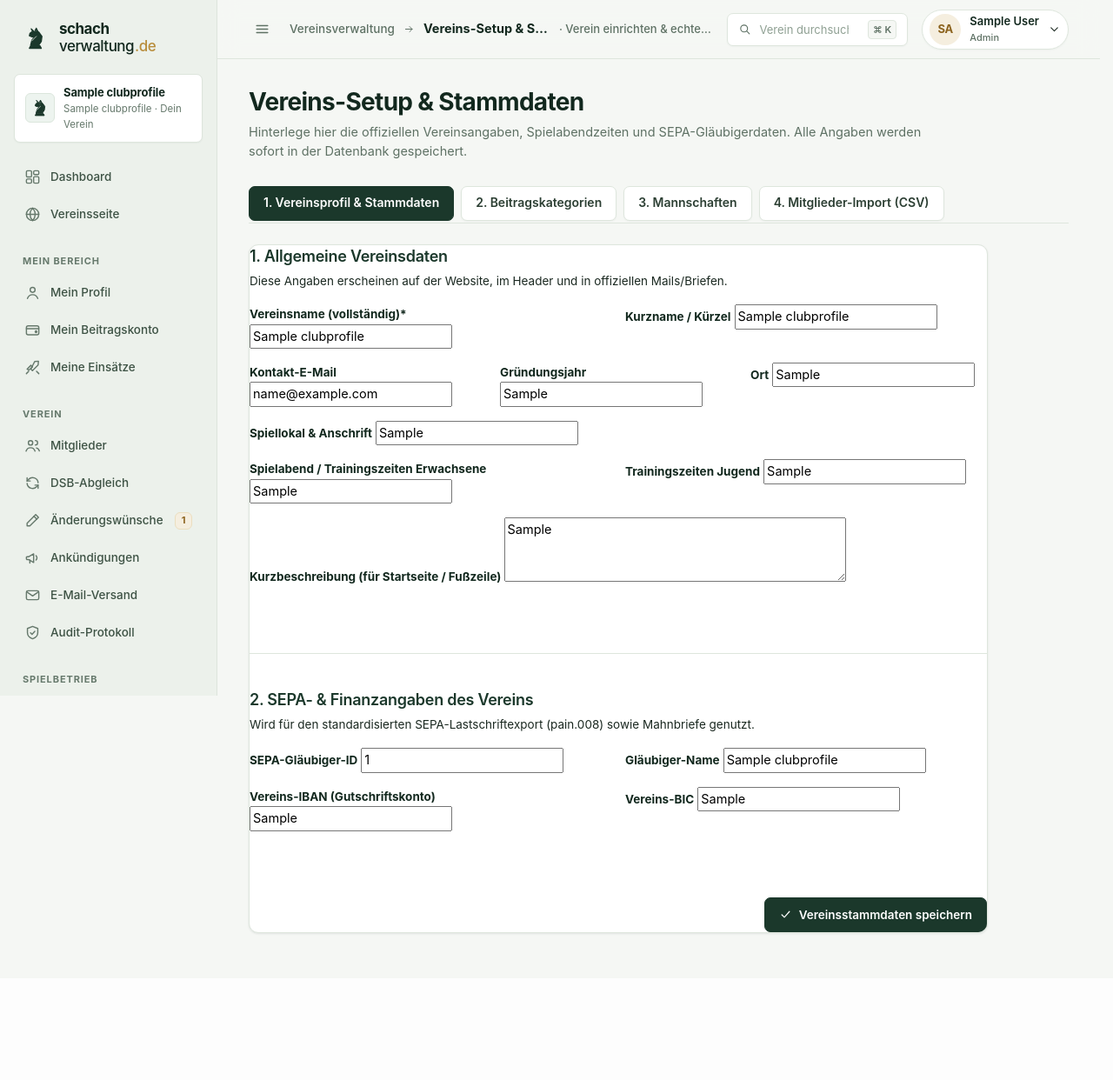
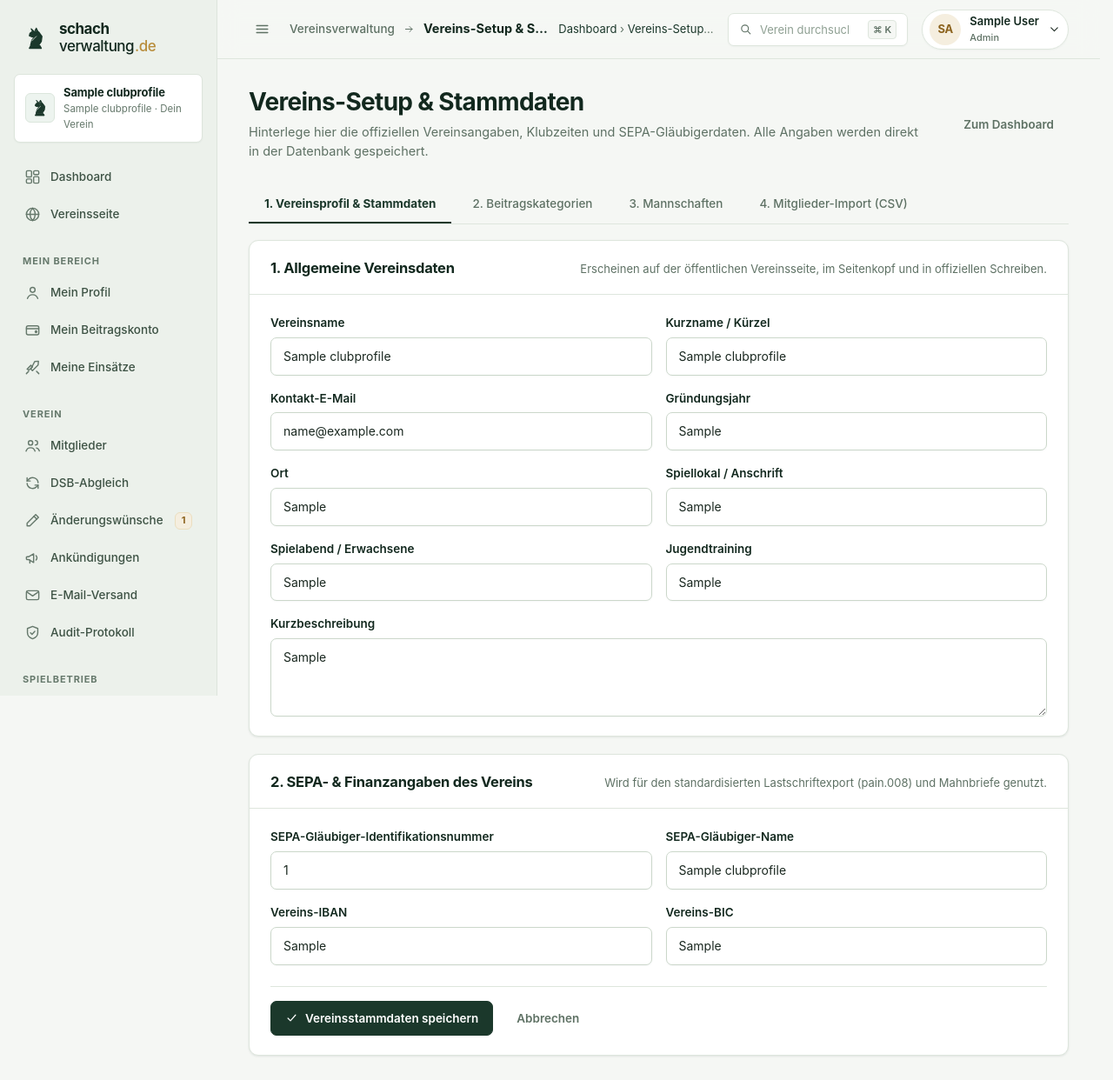
Before and after one commit to vibeCodeDE/chessclub, a Django app: page /verein/setup/ in a window 1280 px wide. Shown: the whole page at 87% size. Before the commit the page ends 1075 px from the top, so only its background shows below. Run offline with Django 5.2, Linux system fonts and the light colour scheme; a user stored in the database is signed in; data comes from the database, SQL or seed files in the repository; tables that the repository leaves empty hold one stand-in row (values such as "Sample post").

Commit message:
feat(setup): UI-Harmonisierung fuer Vereins-Setup und Bereinigung des CSV-Import-Zeilenmappings

```diff
--- a/core/templates/core/includes/setup_nav.html
+++ b/core/templates/core/includes/setup_nav.html
@@ -1,14 +1,6 @@
-<div class="tabs-nav" style="display:flex;gap:8px;border-bottom:1px solid var(--border);margin-bottom:24px;overflow-x:auto;padding-bottom:2px">
-  <a href="{% url 'core:club_setup_profile' %}" class="btn {% if aktiver_reiter == 'profil' %}button button-primary{% else %}button button-secondary secondary{% endif %}" style="white-space:nowrap;font-size:14px">
-    1. Vereinsprofil & Stammdaten
-  </a>
-  <a href="{% url 'core:club_setup_dues' %}" class="btn {% if aktiver_reiter == 'beitraege' %}button button-primary{% else %}button button-secondary secondary{% endif %}" style="white-space:nowrap;font-size:14px">
-    2. Beitragskategorien
-  </a>
-  <a href="{% url 'core:club_setup_teams' %}" class="btn {% if aktiver_reiter == 'mannschaften' %}button button-primary{% else %}button button-secondary secondary{% endif %}" style="white-space:nowrap;font-size:14px">
-    3. Mannschaften
-  </a>
-  <a href="{% url 'core:club_setup_members_import' %}" class="btn {% if aktiver_reiter == 'import' %}button button-primary{% else %}button button-secondary secondary{% endif %}" style="white-space:nowrap;font-size:14px">
-    4. Mitglieder-Import (CSV)
-  </a>
+<div class="tabs">
+  <a href="{% url 'core:club_setup_profile' %}" class="{% if aktiver_reiter == 'profil' %}is-active{% endif %}">1. Vereinsprofil &amp; Stammdaten</a>
+  <a href="{% url 'core:club_setup_dues' %}" class="{% if aktiver_reiter == 'beitraege' %}is-active{% endif %}">2. Beitragskategorien</a>
+  <a href="{% url 'core:club_setup_teams' %}" class="{% if aktiver_reiter == 'mannschaften' %}is-active{% endif %}">3. Mannschaften</a>
+  <a href="{% url 'core:club_setup_members_import' %}" class="{% if aktiver_reiter == 'import' %}is-active{% endif %}">4. Mitglieder-Import (CSV)</a>
 </div>
--- a/core/templates/core/setup_profile.html
+++ b/core/templates/core/setup_profile.html
@@ -1,17 +1,22 @@
 {% extends "base.html" %}
 
 {% block title %}Vereins-Setup · Stammdaten{% endblock %}
-{% block page_title %}Vereins-Setup & Stammdaten{% endblock %}
+{% block page_title %}Vereins-Setup &amp; Stammdaten{% endblock %}
 
 {% block crumbs %}
-<span class="crumbs-detail">· Verein einrichten & echte Daten pflegen</span>
+<div class="crumbs">
+  <a href="{% url 'core:dashboard' %}">Dashboard</a> › <a href="{% url 'core:club_setup_profile' %}">Vereins-Setup</a> › Stammdaten
+</div>
 {% endblock %}
 
 {% block page_actions %}
-<div class="page-heading">
+<div class="page-head">
   <div>
-    <h1>Vereins-Setup & Stammdaten</h1>
-    <p>Hinterlege hier die offiziellen Vereinsangaben, Spielabendzeiten und SEPA-Gläubigerdaten. Alle Angaben werden sofort in der Datenbank gespeichert.</p>
+    <h1>Vereins-Setup &amp; Stammdaten</h1>
+    <p class="lede">Hinterlege hier die offiziellen Vereinsangaben, Klubzeiten und SEPA-Gläubigerdaten. Alle Angaben werden direkt in der Datenbank gespeichert.</p>
+  </div>
+  <div class="page-actions">
+    <a class="btn ghost" href="{% url 'core:dashboard' %}">Zum Dashboard</a>
   </div>
 </div>
 {% endblock %}
@@ -19,109 +24,125 @@
 {% block content %}
 {% include "core/includes/setup_nav.html" %}
 
-<div class="card" style="max-width:850px;margin-bottom:24px">
-  <form method="post" class="form-grid">
+<form method="post" data-ajax data-ajax-reset>
   {% csrf_token %}
 
-    <div style="margin-bottom:20px">
-      <h2 style="font-size:18px;margin-bottom:6px">1. Allgemeine Vereinsdaten</h2>
-      <p style="font-size:13.5px;color:var(--text-muted);margin-bottom:16px">Diese Angaben erscheinen auf der Website, im Header und in offiziellen Mails/Briefen.</p>
-
-      <div style="display:grid;grid-template-columns:repeat(auto-fit, minmax(260px, 1fr));gap:16px;margin-bottom:16px">
-        <div>
-          <label for="id_name"><strong>Vereinsname (vollständig)*</strong></label>
+  <div class="card form-card" style="margin-bottom:20px">
+    <div class="card-head">
+      <h2>1. Allgemeine Vereinsdaten</h2>
+      <span class="sub">Erscheinen auf der öffentlichen Vereinsseite, im Seitenkopf und in offiziellen Schreiben.</span>
+    </div>
+    <div class="card-body">
+      <div class="form-grid cols-2">
+        <div class="field {% if form.name.field.required %}required{% endif %}{% if form.name.errors %} has-error{% endif %}">
+          <label for="{{ form.name.id_for_label }}">{{ form.name.label }}</label>
           {{ form.name }}
-          {% if form.name.errors %}<div class="form-error">{{ form.name.errors }}</div>{% endif %}
-        </div>
-        <div>
-          <label for="id_kurzname"><strong>Kurzname / Kürzel</strong></label>
-          {{ form.kurzname }}
-          {% if form.kurzname.errors %}<div class="form-error">{{ form.kurzname.errors }}</div>{% endif %}
-        </div>
+          {% if form.name.help_text %}<span class="help">{{ form.name.help_text }}</span>{% endif %}
+          {{ form.name.errors }}
         </div>
 
-      <div style="display:grid;grid-template-columns:repeat(auto-fit, minmax(260px, 1fr));gap:16px;margin-bottom:16px">
-        <div>
-          <label for="id_kontakt_email"><strong>Kontakt-E-Mail</strong></label>
-          {{ form.kontakt_email }}
-          {% if form.kontakt_email.errors %}<div class="form-error">{{ form.kontakt_email.errors }}</div>{% endif %}
-        </div>
-        <div>
-          <label for="id_gruendungsjahr"><strong>Gründungsjahr</strong></label>
-          {{ form.gruendungsjahr }}
-          {% if form.gruendungsjahr.errors %}<div class="form-error">{{ form.gruendungsjahr.errors }}</div>{% endif %}
-        </div>
-        <div>
-          <label for="id_ort"><strong>Ort</strong></label>
-          {{ form.ort }}
-          {% if form.ort.errors %}<div class="form-error">{{ form.ort.errors }}</div>{% endif %}
-        </div>
+        <div class="field {% if form.kurzname.field.required %}required{% endif %}{% if form.kurzname.errors %} has-error{% endif %}">
+          <label for="{{ form.kurzname.id_for_label }}">{{ form.kurzname.label }}</label>
+          {{ form.kurzname }}
+          {% if form.kurzname.help_text %}<span class="help">{{ form.kurzname.help_text }}</span>{% endif %}
+          {{ form.kurzname.errors }}
         </div>
 
-      <div style="margin-bottom:16px">
-        <label for="id_spiellokal"><strong>Spiellokal & Anschrift</strong></label>
-        {{ form.spiellokal }}
-        {% if form.spiellokal.errors %}<div class="form-error">{{ form.spiellokal.errors }}</div>{% endif %}
+        <div class="field {% if form.kontakt_email.field.required %}required{% endif %}{% if form.kontakt_email.errors %} has-error{% endif %}">
+          <label for="{{ form.kontakt_email.id_for_label }}">{{ form.kontakt_email.label }}</label>
+          {{ form.kontakt_email }}
+          {% if form.kontakt_email.help_text %}<span class="help">{{ form.kontakt_email.help_text }}</span>{% endif %}
+          {{ form.kontakt_email.errors }}
         </div>
 
-      <div style="display:grid;grid-template-columns:repeat(auto-fit, minmax(260px, 1fr));gap:16px;margin-bottom:16px">
-        <div>
-          <label for="id_spielabend_zeiten"><strong>Spielabend / Trainingszeiten Erwachsene</strong></label>
-          {{ form.spielabend_zeiten }}
-          {% if form.spielabend_zeiten.errors %}<div class="form-error">{{ form.spielabend_zeiten.errors }}</div>{% endif %}
-        </div>
-        <div>
-          <label for="id_jugend_zeiten"><strong>Trainingszeiten Jugend</strong></label>
-          {{ form.jugend_zeiten }}
-          {% if form.jugend_zeiten.errors %}<div class="form-error">{{ form.jugend_zeiten.errors }}</div>{% endif %}
-        </div>
+        <div class="field {% if form.gruendungsjahr.field.required %}required{% endif %}{% if form.gruendungsjahr.errors %} has-error{% endif %}">
+          <label for="{{ form.gruendungsjahr.id_for_label }}">{{ form.gruendungsjahr.label }}</label>
+          {{ form.gruendungsjahr }}
+          {% if form.gruendungsjahr.help_text %}<span class="help">{{ form.gruendungsjahr.help_text }}</span>{% endif %}
+          {{ form.gruendungsjahr.errors }}
         </div>
 
-      <div style="margin-bottom:16px">
-        <label for="id_beschreibung"><strong>Kurzbeschreibung (für Startseite / Fußzeile)</strong></label>
-        {{ form.beschreibung }}
-        {% if form.beschreibung.errors %}<div class="form-error">{{ form.beschreibung.errors }}</div>{% endif %}
-      </div>
+        <div class="field {% if form.ort.field.required %}required{% endif %}{% if form.ort.errors %} has-error{% endif %}">
+          <label for="{{ form.ort.id_for_label }}">{{ form.ort.label }}</label>
+          {{ form.ort }}
+          {% if form.ort.help_text %}<span class="help">{{ form.ort.help_text }}</span>{% endif %}
+          {{ form.ort.errors }}
         </div>
 
-    <hr style="border:none;border-top:1px solid var(--border);margin:24px 0">
-
-    <div style="margin-bottom:20px">
-      <h2 style="font-size:18px;margin-bottom:6px">2. SEPA- & Finanzangaben des Vereins</h2>
-      <p style="font-size:13.5px;color:var(--text-muted);margin-bottom:16px">Wird für den standardisierten SEPA-Lastschriftexport (pain.008) sowie Mahnbriefe genutzt.</p>
-
-      <div style="display:grid;grid-template-columns:repeat(auto-fit, minmax(260px, 1fr));gap:16px;margin-bottom:16px">
-        <div>
-          <label for="id_sepa_glaeubiger_id"><strong>SEPA-Gläubiger-ID</strong></label>
-          {{ form.sepa_glaeubiger_id }}
-          {% if form.sepa_glaeubiger_id.errors %}<div class="form-error">{{ form.sepa_glaeubiger_id.errors }}</div>{% endif %}
-        </div>
-        <div>
-          <label for="id_sepa_glaeubiger_name"><strong>Gläubiger-Name</strong></label>
-          {{ form.sepa_glaeubiger_name }}
-          {% if form.sepa_glaeubiger_name.errors %}<div class="form-error">{{ form.sepa_glaeubiger_name.errors }}</div>{% endif %}
-        </div>
+        <div class="field {% if form.spiellokal.field.required %}required{% endif %}{% if form.spiellokal.errors %} has-error{% endif %}">
+          <label for="{{ form.spiellokal.id_for_label }}">{{ form.spiellokal.label }}</label>
+          {{ form.spiellokal }}
+          {% if form.spiellokal.help_text %}<span class="help">{{ form.spiellokal.help_text }}</span>{% endif %}
+          {{ form.spiellokal.errors }}
         </div>
 
-      <div style="display:grid;grid-template-columns:repeat(auto-fit, minmax(260px, 1fr));gap:16px;margin-bottom:16px">
-        <div>
-          <label for="id_sepa_iban"><strong>Vereins-IBAN (Gutschriftskonto)</strong></label>
-          {{ form.sepa_iban }}
-          {% if form.sepa_iban.errors %}<div class="form-error">{{ form.sepa_iban.errors }}</div>{% endif %}
+        <div class="field {% if form.spielabend_zeiten.field.required %}required{% endif %}{% if form.spielabend_zeiten.errors %} has-error{% endif %}">
+          <label for="{{ form.spielabend_zeiten.id_for_label }}">{{ form.spielabend_zeiten.label }}</label>
+          {{ form.spielabend_zeiten }}
+          {% if form.spielabend_zeiten.help_text %}<span class="help">{{ form.spielabend_zeiten.help_text }}</span>{% endif %}
+          {{ form.spielabend_zeiten.errors }}
         </div>
-        <div>
-          <label for="id_sepa_bic"><strong>Vereins-BIC</strong></label>
-          {{ form.sepa_bic }}
-          {% if form.sepa_bic.errors %}<div class="form-error">{{ form.sepa_bic.errors }}</div>{% endif %}
+
+        <div class="field {% if form.jugend_zeiten.field.required %}required{% endif %}{% if form.jugend_zeiten.errors %} has-error{% endif %}">
+          <label for="{{ form.jugend_zeiten.id_for_label }}">{{ form.jugend_zeiten.label }}</label>
+          {{ form.jugend_zeiten }}
+          {% if form.jugend_zeiten.help_text %}<span class="help">{{ form.jugend_zeiten.help_text }}</span>{% endif %}
+          {{ form.jugend_zeiten.errors }}
+        </div>
+
+        <div class="field col-span-2 {% if form.beschreibung.field.required %}required{% endif %}{% if form.beschreibung.errors %} has-error{% endif %}">
+          <label for="{{ form.beschreibung.id_for_label }}">{{ form.beschreibung.label }}</label>
+          {{ form.beschreibung }}
+          {% if form.beschreibung.help_text %}<span class="help">{{ form.beschreibung.help_text }}</span>{% endif %}
+          {{ form.beschreibung.errors }}
+        </div>
       </div>
     </div>
   </div>
 
-    <div style="margin-top:24px;display:flex;gap:12px;justify-content:flex-end">
-      <button type="submit" class="btn button button-primary">
+  <div class="card form-card">
+    <div class="card-head">
+      <h2>2. SEPA- &amp; Finanzangaben des Vereins</h2>
+      <span class="sub">Wird für den standardisierten Lastschriftexport (pain.008) und Mahnbriefe genutzt.</span>
+    </div>
+    <div class="card-body">
+      <div class="form-grid cols-2">
+        <div class="field {% if form.sepa_glaeubiger_id.field.required %}required{% endif %}{% if form.sepa_glaeubiger_id.errors %} has-error{% endif %}">
+          <label for="{{ form.sepa_glaeubiger_id.id_for_label }}">{{ form.sepa_glaeubiger_id.label }}</label>
+          {{ form.sepa_glaeubiger_id }}
+          {% if form.sepa_glaeubiger_id.help_text %}<span class="help">{{ form.sepa_glaeubiger_id.help_text }}</span>{% endif %}
+          {{ form.sepa_glaeubiger_id.errors }}
+        </div>
+
+        <div class="field {% if form.sepa_glaeubiger_name.field.required %}required{% endif %}{% if form.sepa_glaeubiger_name.errors %} has-error{% endif %}">
+          <label for="{{ form.sepa_glaeubiger_name.id_for_label }}">{{ form.sepa_glaeubiger_name.label }}</label>
+          {{ form.sepa_glaeubiger_name }}
+          {% if form.sepa_glaeubiger_name.help_text %}<span class="help">{{ form.sepa_glaeubiger_name.help_text }}</span>{% endif %}
+          {{ form.sepa_glaeubiger_name.errors }}
+        </div>
+
+        <div class="field {% if form.sepa_iban.field.required %}required{% endif %}{% if form.sepa_iban.errors %} has-error{% endif %}">
+          <label for="{{ form.sepa_iban.id_for_label }}">{{ form.sepa_iban.label }}</label>
+          {{ form.sepa_iban }}
+          {% if form.sepa_iban.help_text %}<span class="help">{{ form.sepa_iban.help_text }}</span>{% endif %}
+          {{ form.sepa_iban.errors }}
+        </div>
+
+        <div class="field {% if form.sepa_bic.field.required %}required{% endif %}{% if form.sepa_bic.errors %} has-error{% endif %}">
+          <label for="{{ form.sepa_bic.id_for_label }}">{{ form.sepa_bic.label }}</label>
+          {{ form.sepa_bic }}
+          {% if form.sepa_bic.help_text %}<span class="help">{{ form.sepa_bic.help_text }}</span>{% endif %}
+          {{ form.sepa_bic.errors }}
+        </div>
+      </div>
+
+      <div class="form-actions" style="margin-top:24px;border-top:1px solid var(--border);padding-top:16px">
+        <button class="btn" type="submit">
           <svg class="icon icon-sm"><use href="#i-check"></use></svg> Vereinsstammdaten speichern
         </button>
+        <a class="btn ghost" href="{% url 'core:dashboard' %}">Abbrechen</a>
+      </div>
+    </div>
   </div>
 </form>
-</div>
 {% endblock %}
--- a/members/services/import_service.py
+++ b/members/services/import_service.py
@@ -116,7 +116,7 @@ def parse_members_csv(content: Union[str, bytes, io.IOBase]) -> List[Dict[str, s
             if col_idx < len(normalized_headers):
                 field_key = normalized_headers[col_idx]
                 row_dict[field_key] = val.strip()
-        row_dict["_zeilennummer"] = str(row_idx)
+        row_dict["zeilennummer"] = str(row_idx)
         rows.append(row_dict)
 
     return rows
@@ -148,7 +148,7 @@ def validate_members_import(rows: List[Dict[str, str]]) -> Dict[str, Any]:
     kategorien_map = {k.name.strip().lower(): k for k in FeeCategory.objects.all()}
 
     for row in rows:
-        zeile_nr = row.get("_zeilennummer", "?")
+        zeile_nr = row.get("zeilennummer", "?")
         fehler = []
         daten = {}
 
@@ -258,7 +258,7 @@ def validate_members_import(rows: List[Dict[str, str]]) -> Dict[str, Any]:
                 if not daten["kontoinhaber"]:
                     daten["kontoinhaber"] = f"{vorname} {nachname}"
 
-        daten["_zeilennummer"] = zeile_nr
+        daten["zeilennummer"] = zeile_nr
 
         if fehler:
             invalid_rows.append({"zeile": zeile_nr, "fehler": fehler, "rohdaten": row})
--- a/static/css/app.css
+++ b/static/css/app.css
@@ -799,6 +799,8 @@ tbody tr.is-selected, table.data tbody tr.is-selected {
 .form-grid.cols-2 { grid-template-columns: repeat(2, minmax(0, 1fr)); }
 .form-grid.cols-3 { grid-template-columns: repeat(3, minmax(0, 1fr)); }
 .field { display: flex; flex-direction: column; gap: 6px; }
+.field.col-span-2 { grid-column: span 2; }
+@media (max-width: 640px) { .field.col-span-2 { grid-column: span 1; } }
 .field > label, .form-grid label { font-size: 13.5px; font-weight: 600; color: var(--forest-dark); }
 .field.required > label::after { content: " *"; color: var(--danger); }
 .field .help { font-size: 12px; color: var(--muted); }
```
Also changed, not shown: core/forms_setup.py (+13 -2 lines), core/templates/core/setup_dues.html (+49 -24 lines), core/templates/core/setup_members_import.html (+45 -33 lines), core/templates/core/setup_teams.html (+49 -25 lines), tasks/todo.md (+1 -1 lines). Lines whose indentation alone changed are shown as unchanged.
